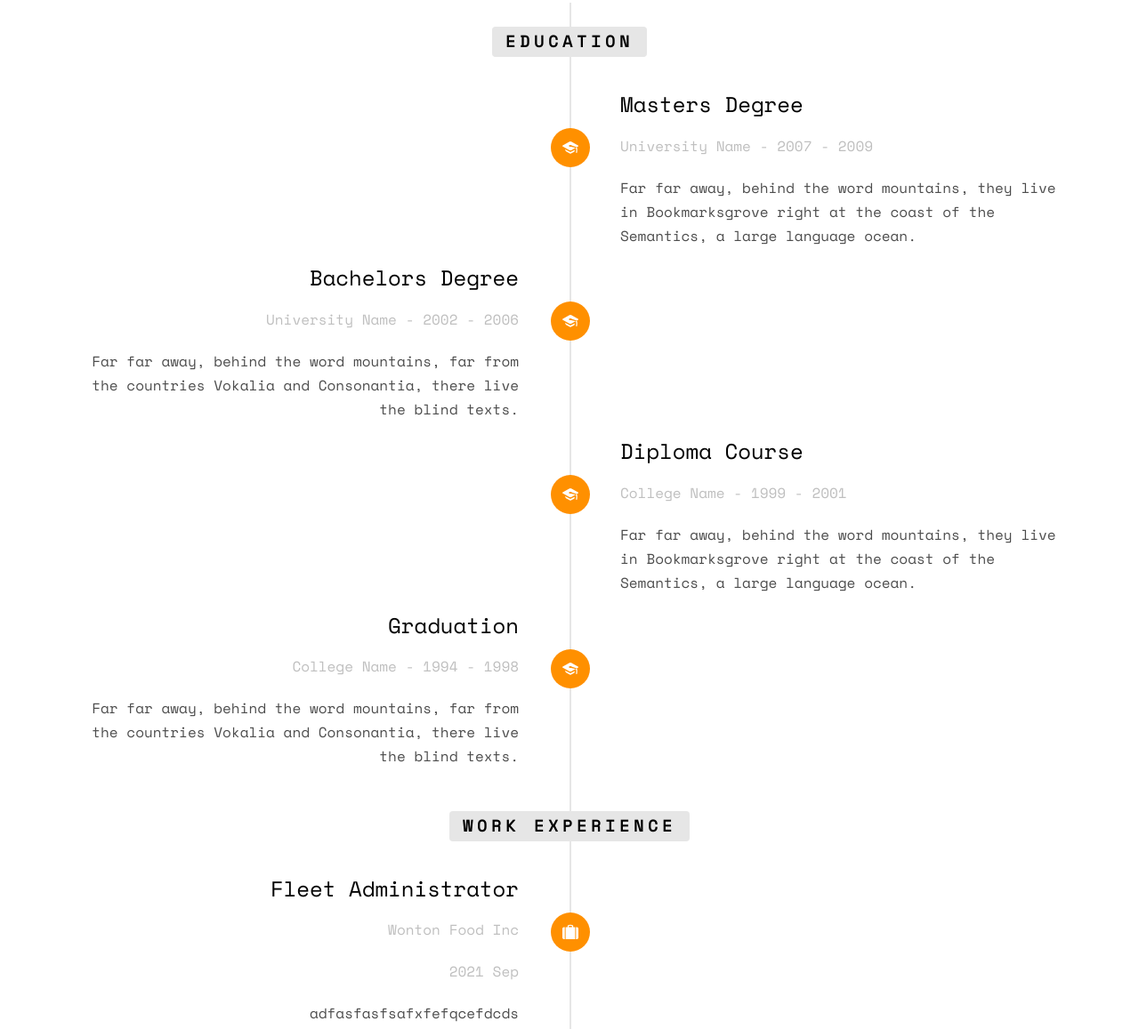
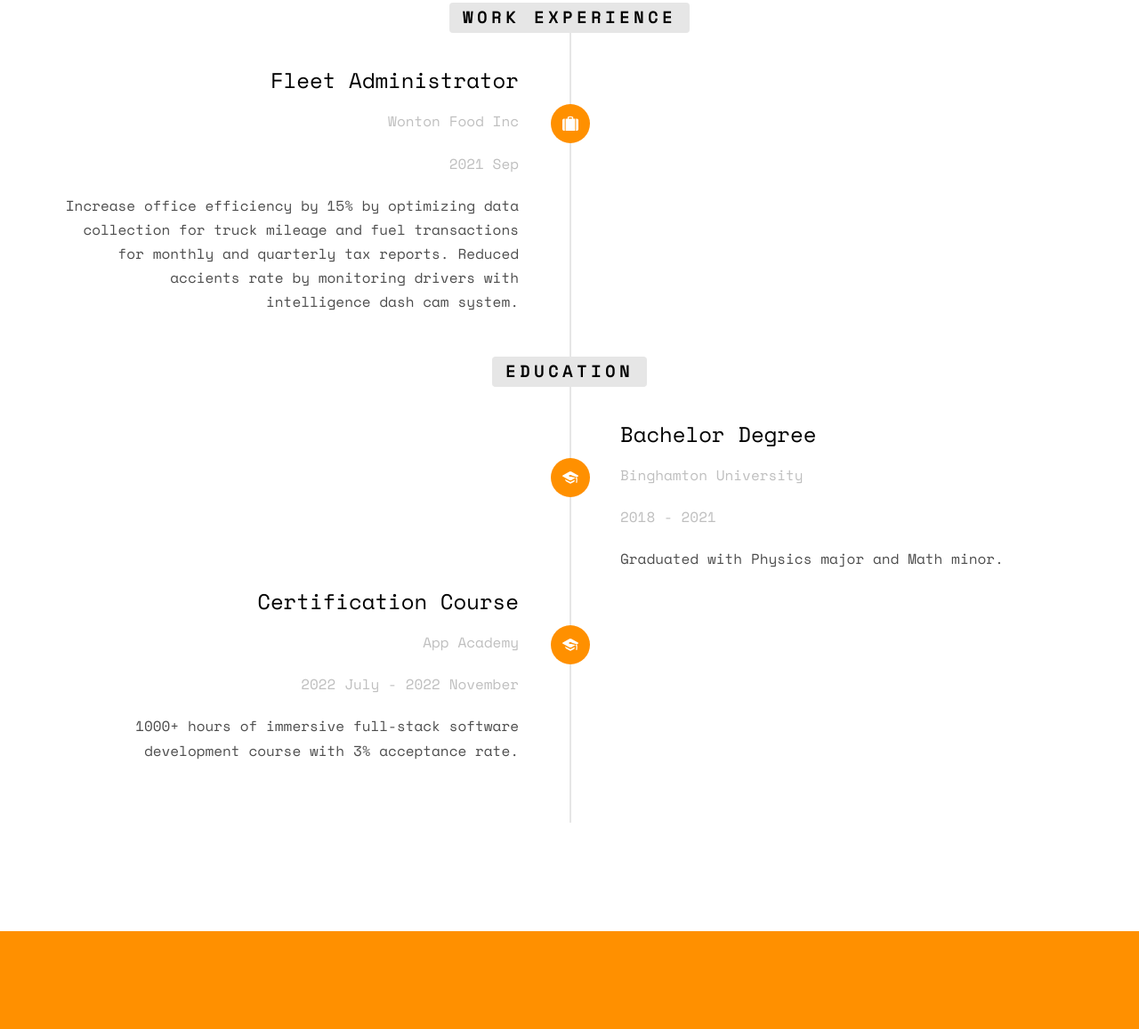
Before and after one commit to ronnydeng67/ronnydeng, a plain HTML site: page index.html in a window 1280 px wide. Shown: the part 1791-2948 px from the top of the page at 89% size. Drawn offline with nearby package versions, Linux system fonts and the light colour scheme; some packages are replaced by stand-ins of ours; no server answers; files whose address does not match are found by name.

Commit message:
add work experience and education

```diff
--- a/index.html
+++ b/index.html
@@ -129,84 +129,6 @@
 			<div class="row">
 				<div class="col-md-12 col-md-offset-0">
 					<ul class="timeline">
-						<!-- <li class="timeline-inverted animate-box">
-							<div class="timeline-badge"><i class="icon-suitcase"></i></div>
-							<div class="timeline-panel">
-								<div class="timeline-heading">
-									<h3 class="timeline-title">Junior Developer</h3>
-									<span class="company">Company Name - 2013 - 2015</span>
-								</div>
-								<div class="timeline-body">
-									<p>Far far away, behind the word mountains, they live in Bookmarksgrove right at the coast of the Semantics, a large language ocean.</p>
-								</div>
-							</div>
-						</li>
-						<li class="animate-box timeline-unverted">
-							<div class="timeline-badge"><i class="icon-suitcase"></i></div>
-							<div class="timeline-panel">
-								<div class="timeline-heading">
-									<h3 class="timeline-title">UI/UX Designer</h3>
-									<span class="company">Company Name - 2010 - 2012</span>
-								</div>
-								<div class="timeline-body">
-									<p>Far far away, behind the word mountains, far from the countries Vokalia and Consonantia, there live the blind texts.</p>
-								</div>
-							</div>
-						</li> -->
-
-						<br>
-						<li class="timeline-heading text-center animate-box">
-							<div><h3>Education</h3></div>
-						</li>
-						<li class="timeline-inverted animate-box">
-							<div class="timeline-badge"><i class="icon-graduation-cap"></i></div>
-							<div class="timeline-panel">
-								<div class="timeline-heading">
-									<h3 class="timeline-title">Masters Degree</h3>
-									<span class="company">University Name - 2007 - 2009</span>
-								</div>
-								<div class="timeline-body">
-									<p>Far far away, behind the word mountains, they live in Bookmarksgrove right at the coast of the Semantics, a large language ocean.</p>
-								</div>
-							</div>
-						</li>
-						<li class="animate-box timeline-unverted">
-							<div class="timeline-badge"><i class="icon-graduation-cap"></i></div>
-							<div class="timeline-panel">
-								<div class="timeline-heading">
-									<h3 class="timeline-title">Bachelors Degree</h3>
-									<span class="company">University Name - 2002 - 2006</span>
-								</div>
-								<div class="timeline-body">
-									<p>Far far away, behind the word mountains, far from the countries Vokalia and Consonantia, there live the blind texts.</p>
-								</div>
-							</div>
-						</li>
-						<li class="timeline-inverted animate-box">
-							<div class="timeline-badge"><i class="icon-graduation-cap"></i></div>
-							<div class="timeline-panel">
-								<div class="timeline-heading">
-									<h3 class="timeline-title">Diploma Course</h3>
-									<span class="company">College Name - 1999 - 2001</span>
-								</div>
-								<div class="timeline-body">
-									<p>Far far away, behind the word mountains, they live in Bookmarksgrove right at the coast of the Semantics, a large language ocean.</p>
-								</div>
-							</div>
-						</li>
-						<li class="animate-box timeline-unverted">
-							<div class="timeline-badge"><i class="icon-graduation-cap"></i></div>
-							<div class="timeline-panel">
-								<div class="timeline-heading">
-									<h3 class="timeline-title">Graduation</h3>
-									<span class="company">College Name - 1994 - 1998</span>
-								</div>
-								<div class="timeline-body">
-									<p>Far far away, behind the word mountains, far from the countries Vokalia and Consonantia, there live the blind texts.</p>
-								</div>
-							</div>
-						</li>
-						<br>
 						<li class="timeline-heading text-center animate-box">
 							<div><h3>Work Experience</h3></div>
 						</li>
@@ -219,10 +141,42 @@
 									<span class="company">2021 Sep</span>
 								</div>
 								<div class="timeline-body">
-									<p>adfasfasfsafxfefqcefdcds</p>
+									<p>Increase office efficiency by 15% by optimizing data collection for truck mileage and fuel transactions for monthly and quarterly tax reports. Reduced accients rate by monitoring drivers with intelligence dash cam system.</p>
 								</div>
 							</div>
 						</li>
+						<br>
+						<li class="timeline-heading text-center animate-box">
+							<div><h3>Education</h3></div>
+						</li>
+						<li class="timeline-inverted animate-box">
+							<div class="timeline-badge"><i class="icon-graduation-cap"></i></div>
+							<div class="timeline-panel">
+								<div class="timeline-heading">
+									<h3 class="timeline-title">Bachelor Degree</h3>
+									<span class="company">Binghamton University</span>
+									<span class="company">2018 - 2021</span>
+								</div>
+								<div class="timeline-body">
+									<p>Graduated with Physics major and Math minor.</p>
+								</div>
+							</div>
+						</li>
+						<li class="animate-box timeline-unverted">
+							<div class="timeline-badge"><i class="icon-graduation-cap"></i></div>
+							<div class="timeline-panel">
+								<div class="timeline-heading">
+									<h3 class="timeline-title">Certification Course</h3>
+									<span class="company">App Academy</span>
+									<span class="company">2022 July - 2022 November</span>
+								</div>
+								<div class="timeline-body">
+									<p>1000+ hours of immersive full-stack software development course with 3% acceptance rate.</p>
+								</div>
+							</div>
+						</li>
+
+						<br>
 			    	</ul>
 				</div>
 			</div>
```
